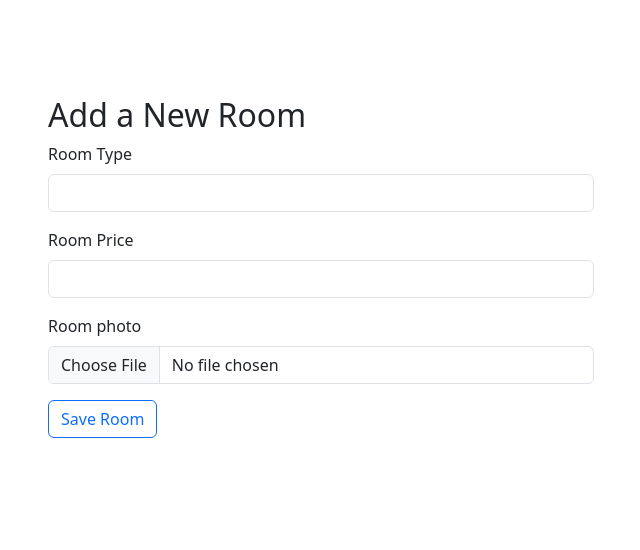
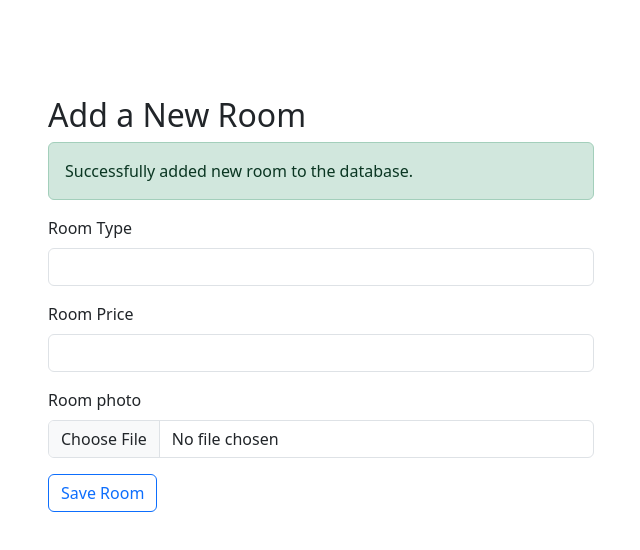
Before and after one commit to sehsekou98/hotel-front-end, a React (Vite) app: page / in a window 1280 px wide. Both pictures are taken after typing "Sample", "5" into the empty fields and a click on the button "Save Room". Shown: the top 550 px of the page, without its empty margins (319-959 px from the left). Built offline with nearby package versions, Linux system fonts and the light colour scheme; no server answers.

Commit message:
roomTypr

```diff
--- a/src/components/common/RoomTypeSelector.jsx
+++ b/src/components/common/RoomTypeSelector.jsx
@@ -1,9 +1,9 @@
 // RoomTypeSelector.jsx
 
-import  { useEffect, useState } from 'react';
+import { useEffect, useState } from 'react';
+import PropTypes from 'prop-types';
 import { getRoomTypes } from '../utilis/ApiFunctions';
 
-// eslint-disable-next-line react/prop-types
 const RoomTypeSelector = ({ handleRoomInputChange, newRoom }) => {
     const [roomTypes, setRoomTypes] = useState([]);
     const [showNewRoomTypeInput, setShowNewRoomTypeInput] = useState(false);
@@ -15,11 +15,12 @@ const RoomTypeSelector = ({ handleRoomInputChange, newRoom }) => {
                 const data = await getRoomTypes();
                 setRoomTypes(data);
             } catch (error) {
-                console.error('Error fetching room types:', error);
+                console.error('Error fetching room types:', error.message)
             }
         }
         fetchRoomTypes();
     }, []);
+
 
     const handleNewRoomTypeInputChange = (e) => {
         setNewRoomType(e.target.value);
@@ -40,7 +41,6 @@ const RoomTypeSelector = ({ handleRoomInputChange, newRoom }) => {
                     <select
                         id='roomType'
                         name='roomType'
-                        // eslint-disable-next-line react/prop-types
                         value={newRoom.roomType}
                         onChange={(e) => {
                             if (e.target.value === "Add New") {
@@ -70,10 +70,18 @@ const RoomTypeSelector = ({ handleRoomInputChange, newRoom }) => {
         </button>
     </div>
 )}
+
                 </div>
             )}
         </>
     );
 };
 
+RoomTypeSelector.propTypes = {
+    handleRoomInputChange: PropTypes.func.isRequired,
+    newRoom: PropTypes.shape({
+        roomType: PropTypes.string.isRequired
+    }).isRequired
+};
+
 export default RoomTypeSelector;
--- a/src/components/room/AddRoom.jsx
+++ b/src/components/room/AddRoom.jsx
@@ -41,23 +41,39 @@ const AddRoom = () => {
       setImagePreview('');
       setErrorMessage('');
     } catch (error) {
-      setErrorMessage(error.message);
+      setErrorMessage("Error adding new room");
     }
+    setTimeout(() => {
+      setSuccessMessage('');
+      setErrorMessage('');
+    }, 3000);
+
   };
 
   return (
     <>
-      <section className='container mt-5'>
+      <section className='container mt-5 mb-5'>
         <div className='row justify-content-center'>
           <div className='col-md-8 col-lg-6'>
             <h2 className='mt-5 mb-2'>Add a New Room</h2>
+
+            {successMessage && (
+              <div className='alert alert-success fade show'>{successMessage}</div>
+            )}
+
+              {errorMessage && (
+              <div className='alert alert-danger fade show'>{errorMessage}</div>
+            )}
+
+
             <form onSubmit={handleSubmit}>
               <div className='mb-3'>
                 <label htmlFor='roomType' className='form-label'>
                   Room Type
                 </label>
                 <div>
-                  <RoomTypeSelector handleRoomInputChange={handleRoomInputChange}
+                  <RoomTypeSelector
+                   handleRoomInputChange={handleRoomInputChange}
                   newRoom={newRoom}/>
                 </div>
                 <input
```
Lines whose indentation alone changed are shown as unchanged.
